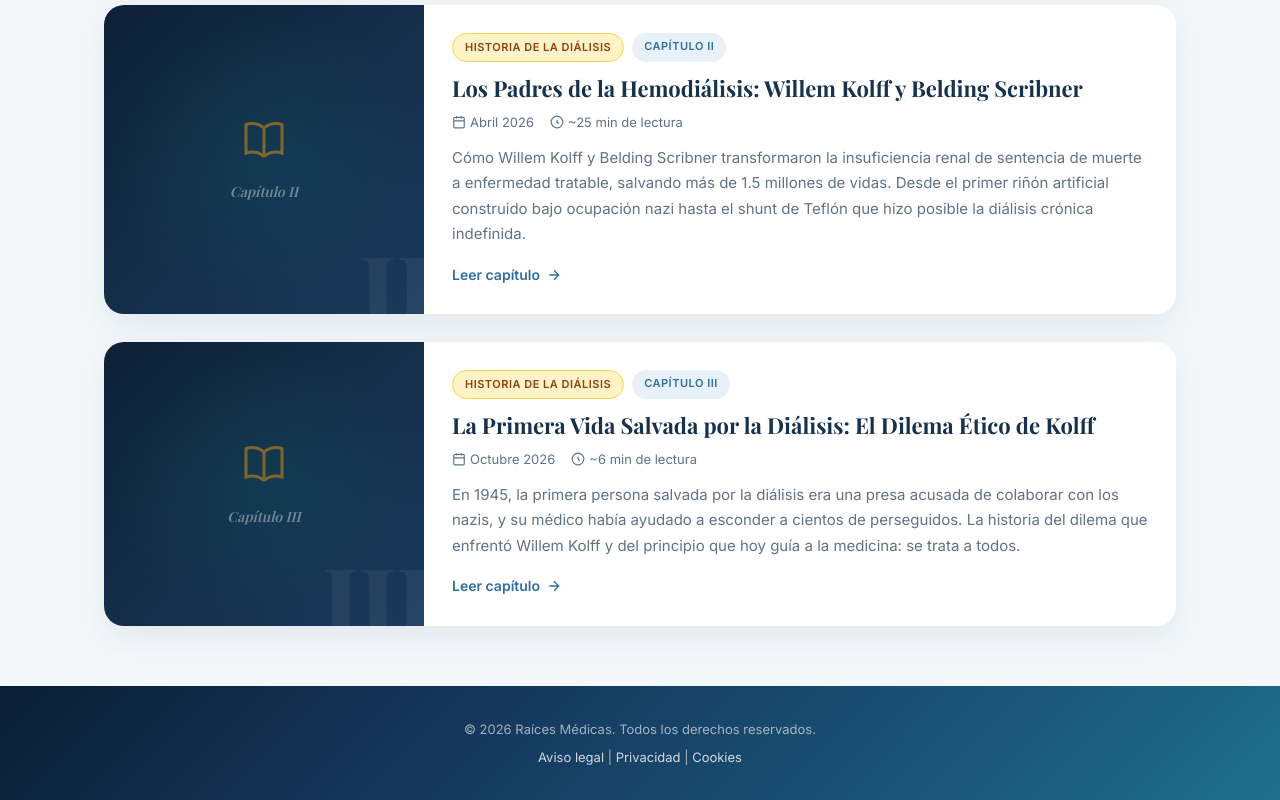
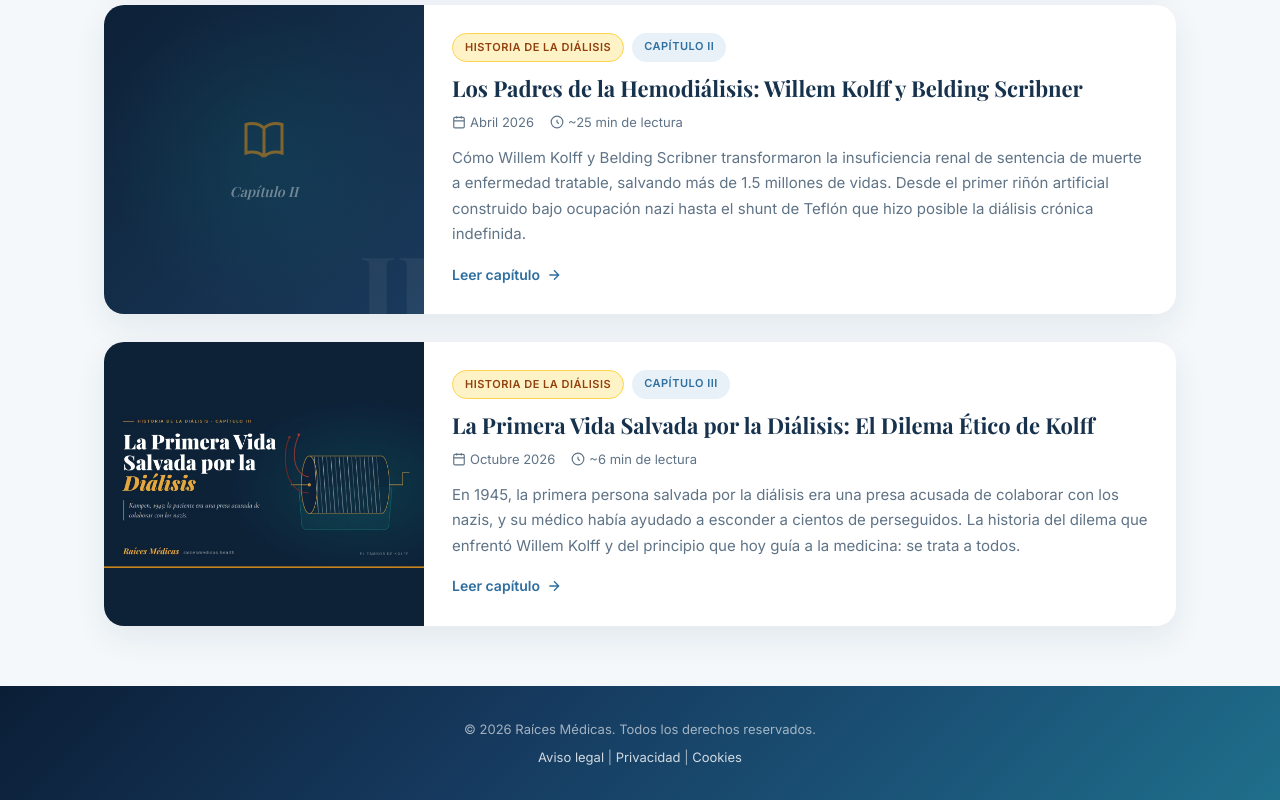
Before and after one commit to jnannumrn-gif/raices-medicas-web, a plain HTML site: page historia-dialisis.html in a window 1280 px wide. Shown: the part 794-1594 px from the top of the page. Drawn offline with nearby package versions, Linux system fonts and the light colour scheme.

Commit message:
Muestra la ilustración en la tarjeta del Capítulo III

```diff
--- a/historia-dialisis.html
+++ b/historia-dialisis.html
@@ -181,14 +181,8 @@
 
       <!-- Chapter 3: La primera vida salvada -->
       <a href="/historia-dialisis/primera-vida-salvada.html" class="entry-card">
-        <div class="entry-card-img">
-          <div class="placeholder">
-            <div class="number">III</div>
-            <div class="icon">
-              <svg viewBox="0 0 24 24" fill="none" stroke="currentColor" stroke-width="1.5"><path d="M12 6.042A8.967 8.967 0 006 3.75c-1.052 0-2.062.18-3 .512v14.25A8.987 8.987 0 016 18c2.305 0 4.408.867 6 2.292m0-14.25a8.966 8.966 0 016-2.292c1.052 0 2.062.18 3 .512v14.25A8.987 8.987 0 0018 18a8.967 8.967 0 00-6 2.292m0-14.25v14.25"/></svg>
-              <p>Capítulo III</p>
-            </div>
-          </div>
+        <div class="entry-card-img" style="background:#0d2137">
+          <img src="/assets/images/primera-vida-salvada-og.jpg" alt="La Primera Vida Salvada por la Diálisis — ilustración del tambor rotatorio de Kolff" loading="lazy" style="width:100%;height:100%;object-fit:contain">
         </div>
         <div class="entry-card-body">
           <div class="entry-badges">
```
